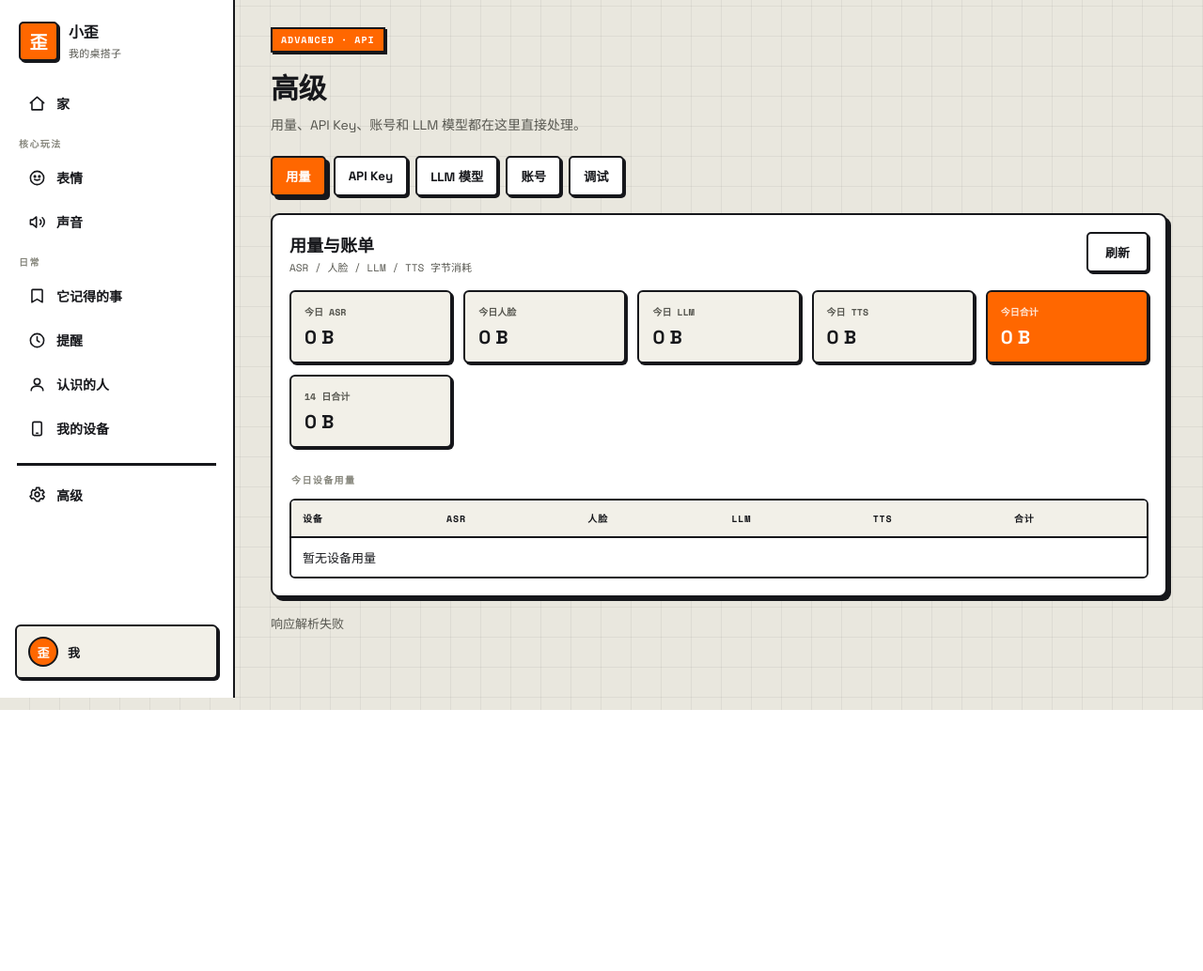
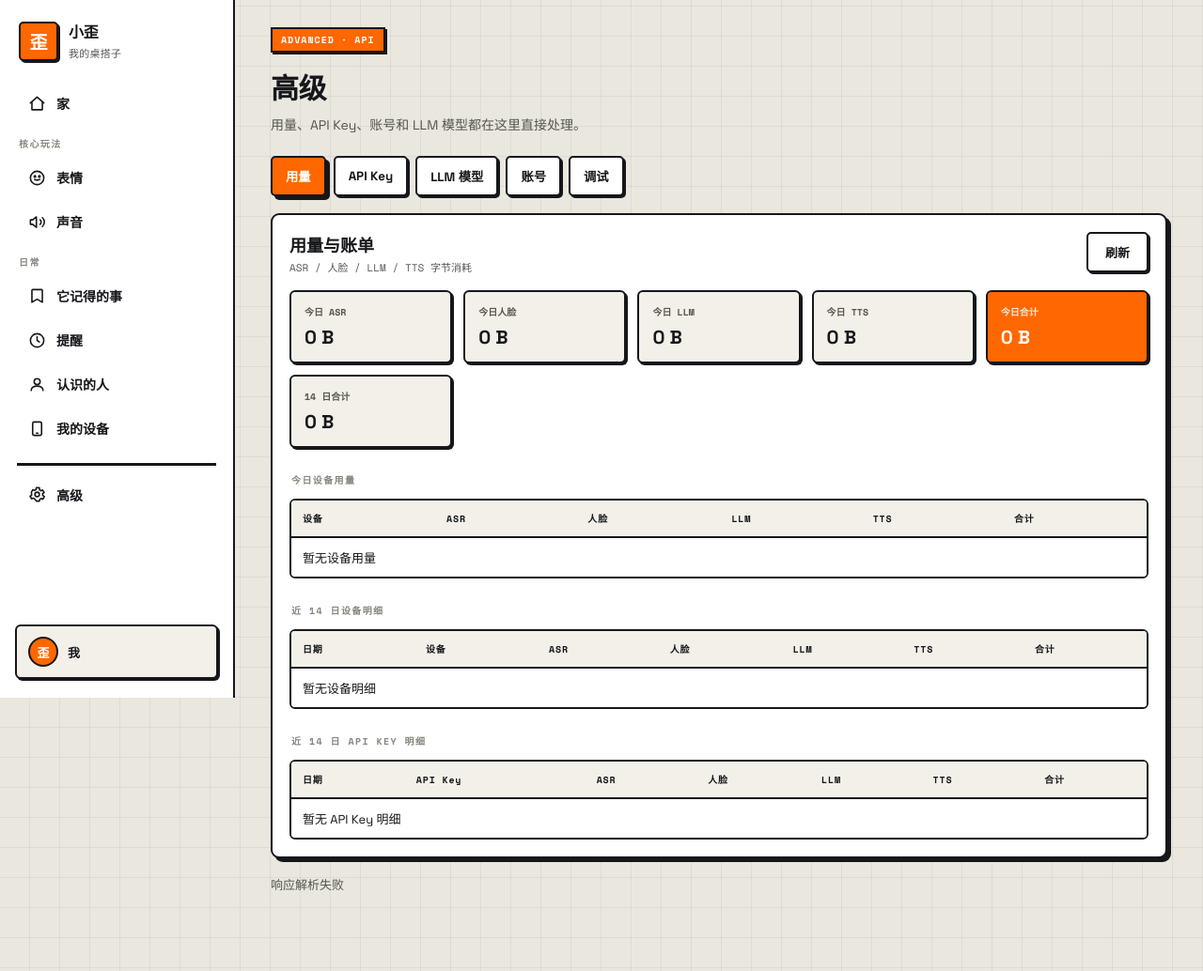
Before and after one commit to OpenDeskBot/brufik_in_one, a Python web app: template service/src/deskbot_server/web/templates/app2c/advanced.html in a window 1280 px wide. Shown: the part 57-1091 px from the top of the page at 94% size. Before the commit the page ends 813 px from the top, so only its background shows below. Run offline with Jinja, Linux system fonts and the light colour scheme; the template is opened without the code that fills it, so the values that code supplies are empty.

Commit message:
feat(web2c): advanced 用量补齐 14 日设备/Key 明细
Co-Authored-By: Claude Opus 4.8 <noreply@anthropic.com>

```diff
--- a/service/src/deskbot_server/web/templates/app2c/advanced.html
+++ b/service/src/deskbot_server/web/templates/app2c/advanced.html
@@ -46,6 +46,42 @@
             <td><b>[[ fmtBytes(d.total_bytes) ]]</b></td>
           </tr>
           <tr v-if="!usage.today_by_device.length"><td colspan="6">暂无设备用量</td></tr>
+        </tbody>
+      </table>
+    </div>
+    <div class="blocktitle">近 14 日设备明细</div>
+    <div class="adv-table-wrap">
+      <table class="adv-table">
+        <thead><tr><th>日期</th><th>设备</th><th>ASR</th><th>人脸</th><th>LLM</th><th>TTS</th><th>合计</th></tr></thead>
+        <tbody>
+          <tr v-for="(r, i) in usage.device_daily_rows" :key="r.date + '|' + r.sub_id + '|' + i">
+            <td>[[ r.date ]]</td>
+            <td><b>[[ r.label || r.sub_id ]]</b><small>[[ r.sub_id ]]</small></td>
+            <td>[[ fmtBytes(r.asr_bytes) ]]</td>
+            <td>[[ fmtBytes(r.face_bytes) ]]</td>
+            <td>[[ fmtBytes(r.llm_bytes) ]]</td>
+            <td>[[ fmtBytes(r.tts_bytes) ]]</td>
+            <td><b>[[ fmtBytes(r.total_bytes) ]]</b></td>
+          </tr>
+          <tr v-if="!usage.device_daily_rows.length"><td colspan="7">暂无设备明细</td></tr>
+        </tbody>
+      </table>
+    </div>
+    <div class="blocktitle">近 14 日 API Key 明细</div>
+    <div class="adv-table-wrap">
+      <table class="adv-table">
+        <thead><tr><th>日期</th><th>API Key</th><th>ASR</th><th>人脸</th><th>LLM</th><th>TTS</th><th>合计</th></tr></thead>
+        <tbody>
+          <tr v-for="(r, i) in usage.key_daily_rows" :key="r.date + '|' + r.sub_id + '|' + i">
+            <td>[[ r.date ]]</td>
+            <td><b>[[ r.label || r.sub_id ]]</b><small>[[ r.sub_label ]]</small></td>
+            <td>[[ fmtBytes(r.asr_bytes) ]]</td>
+            <td>[[ fmtBytes(r.face_bytes) ]]</td>
+            <td>[[ fmtBytes(r.llm_bytes) ]]</td>
+            <td>[[ fmtBytes(r.tts_bytes) ]]</td>
+            <td><b>[[ fmtBytes(r.total_bytes) ]]</b></td>
+          </tr>
+          <tr v-if="!usage.key_daily_rows.length"><td colspan="7">暂无 API Key 明细</td></tr>
         </tbody>
       </table>
     </div>
@@ -303,7 +339,7 @@ createApp({
     password:{old_password:'',new_password:'',confirm_password:''},
     devices:[], currentDeviceId:'',
     advancedOpen:{keys:false,llm:false,account:false,debug:false},
-    usage:{today:{}, fourteen_day:{}, today_by_device:[]},
+    usage:{today:{}, fourteen_day:{}, today_by_device:[], device_daily_rows:[], key_daily_rows:[]},
     apiKeys:[], newKeyName:'', rawKey:'',
     llm:{protocols:['ark','openai'], models:[], active_model_id:null, active:null, system_default:null, error:''},
     editingModelId:'', llmTesting:false, llmTestResult:null,
```
Also changed, not shown: service/src/deskbot_server/web/blueprints/app2c_bp.py (+14 -0 lines), service/tests/test_app2c_pages.py (+22 -0 lines).
